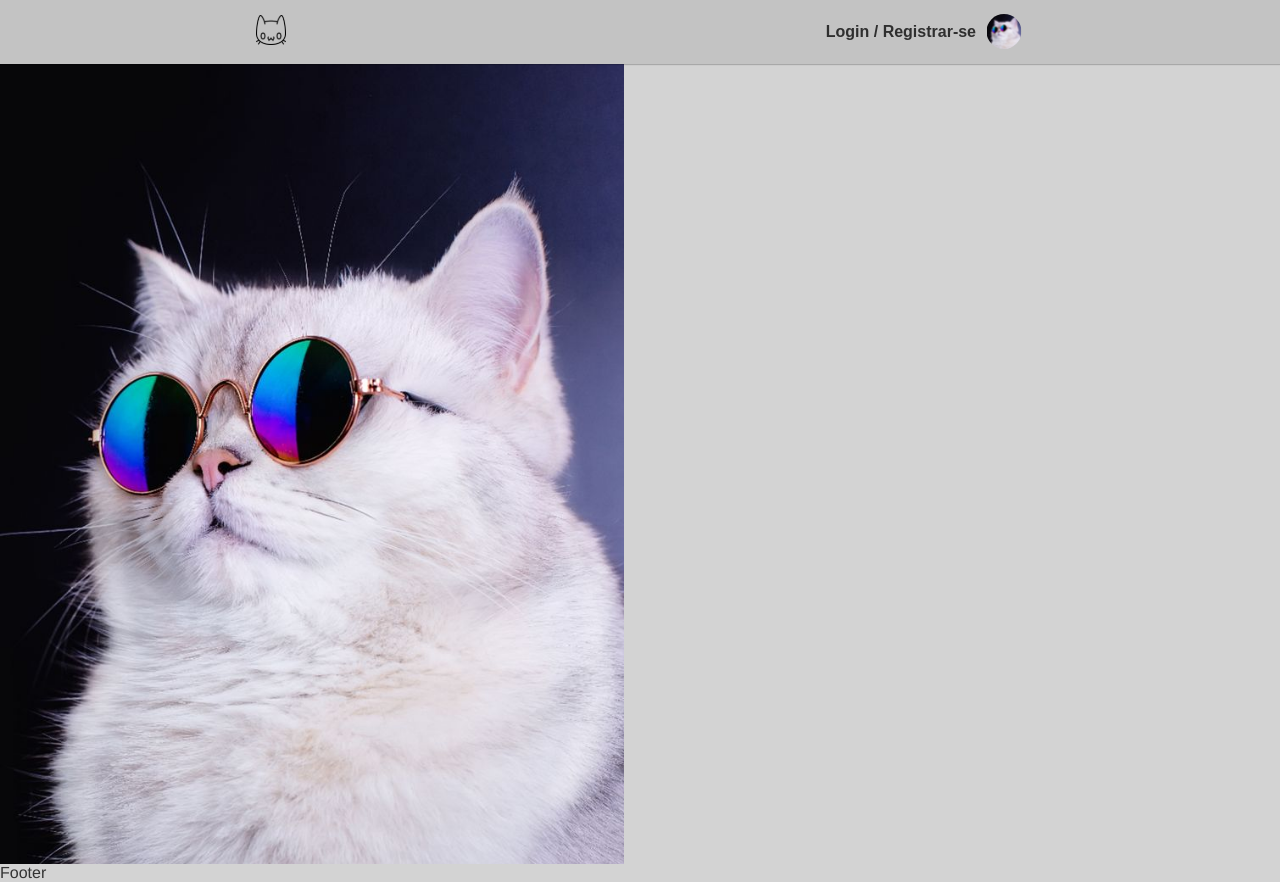
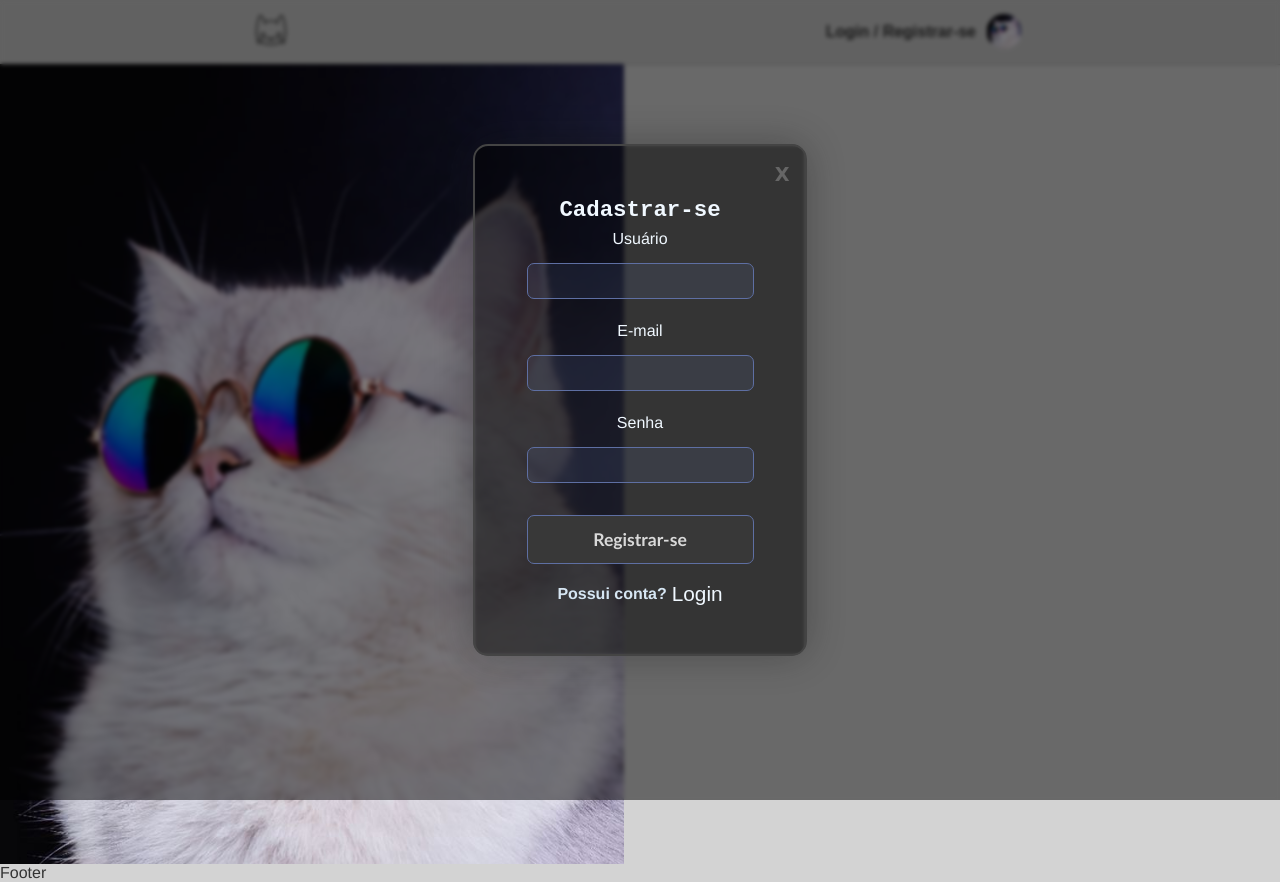
Before and after one commit to LucasKennari/Projeto-Catgram, a React (Vite) app: page /login/register in a window 1280 px wide. Built offline with nearby package versions, Linux system fonts and the light colour scheme; a web font is replaced by a local one.

Commit message:
fix onde deveria clicar 2x no login/cadastro para abrir o modal, fix na parte do cadastro no momento em que clicava para ir pro login ele não carregava. Modal de cadastro criado.

```diff
--- a/src/App.jsx
+++ b/src/App.jsx
@@ -19,7 +19,7 @@ const App = () => {
                                         <UserStorage>
                                                   <Header />
                                                   <Routes>
-                                                            <Route path='/'
+                                                            <Route path='/' end
                                                                       element={<Home />} />
 
                                                   </Routes>
--- a/src/Components/Modal/Modal.jsx
+++ b/src/Components/Modal/Modal.jsx
@@ -3,7 +3,7 @@ import styles from "./modal.module.css"
 import { useNavigate } from 'react-router-dom'
 
 
-const Modal = ({ children }) => {
+const Modal = ({ children, }) => {
 
           const navigate = useNavigate()
           function handleClick() {
--- a/src/Components/RotasLogin/login/Login.jsx
+++ b/src/Components/RotasLogin/login/Login.jsx
@@ -13,12 +13,11 @@ const Login = () => {
           return (
                     <section className={styles.login}>
                               <div >
-
                                         <Routes>
                                                   <Route path='/' element={<LoginForm />} />
-                                                  <Route path='/registrar' element={<LoginCreate />} />
-                                                  <Route path='/pardeu' element={<LoginPasswordLost />} />
-                                                  <Route path='/resetar' element={<LoginResetPassword />} />
+                                                  <Route path='register' end element={<LoginCreate />} />
+                                                  <Route path='pardeu' element={<LoginPasswordLost />} />
+                                                  <Route path='resetar' element={<LoginResetPassword />} />
                                         </Routes>
 
                               </div>
--- a/src/Components/RotasLogin/loginCreate/LoginCreate.jsx
+++ b/src/Components/RotasLogin/loginCreate/LoginCreate.jsx
@@ -1,11 +1,26 @@
 import React from 'react'
+import Modal from '../../Modal/Modal'
+import styles from './loginCreate.module.css'
+import RegisterForm from '../../forms/RegisterForm/RegisterForm'
 
 const LoginCreate = () => {
+          React.useEffect(() => {
+                    const mod = document.getElementById('lgnModal')
+                    mod.classList.add('ativo')
 
+          }, [])
           return (
-                    <div>
-                              Login Create
-                    </div>
+                    <section>
+
+                              <Modal >
+
+                                        <h4 className={styles.title}>Cadastrar-se</h4>
+                                        <RegisterForm />
+
+                              </Modal>
+
+
+                    </section>
           )
 }
 
--- /dev/null
+++ b/src/Components/RotasLogin/loginCreate/loginCreate.module.css
@@ -0,0 +1,5 @@
+.title {
+  color: aliceblue;
+  font-family: "Courier New", Courier, monospace;
+  font-size: 1.4rem;
+}
--- a/src/Components/RotasLogin/loginForm/LoginForm.jsx
+++ b/src/Components/RotasLogin/loginForm/LoginForm.jsx
@@ -5,6 +5,12 @@ import Modal from '../../Modal/Modal'
 import { userContext } from '../../../useHooks/useContext'
 
 const LoginForm = () => {
+
+          React.useEffect(() => {
+                    const mod = document.getElementById('lgnModal')
+                    mod.classList.add('ativo')
+
+          }, [])
 
           const { login } = React.useContext(userContext)
 
--- /dev/null
+++ b/src/Components/forms/RegisterForm/RegisterForm.jsx
@@ -0,0 +1,34 @@
+import React from 'react'
+import InputForm from '../inputForm/InputForm'
+import BtnForm from '../btnForm/BtnForm'
+import useForm from '../../../useHooks/useForm'
+
+import styles from './registerForm.module.css'
+import { Link } from 'react-router-dom'
+const RegisterForm = () => {
+          const username = useForm()
+          const email = useForm('email')
+          const password = useForm()
+
+          function handleSubmit(event) {
+                    event.preventDefault()
+          }
+          return (
+                    <form onSubmit={handleSubmit}>
+                              <InputForm label="Usuário" name='username' type='text' requerid {...username} />
+                              <InputForm label="E-mail" name='email' type='email' requerid {...email} />
+                              <InputForm label="Senha" name='password' type='password' requerid {...password} />
+
+                              <div className={styles.btnForm}>
+                                        <BtnForm >Registrar-se</BtnForm>
+                                        <div className={styles.btnLogin}>
+                                                  <h4 className={styles.subtitle}>Possui conta?</h4>
+                                                  <Link className={styles.lgnLink} to='/login' >Login</Link>
+
+                                        </div>
+                              </div>
+                    </form >
+          )
+}
+
+export default RegisterForm
--- /dev/null
+++ b/src/Components/forms/RegisterForm/registerForm.module.css
@@ -0,0 +1,22 @@
+.btnForm {
+  display: grid;
+}
+.lgnLink {
+  position: relative;
+  top: 3px;
+  display: flex;
+  padding-left: 5px;
+  font-weight: normal;
+  align-items: flex-end;
+  color: aliceblue;
+  font-size: 1.3rem;
+}
+.subtitle {
+  margin-top: 16px;
+  color: rgb(214, 230, 243);
+}
+.btnLogin {
+  display: flex;
+  justify-content: center;
+  padding-top: 5px;
+}
--- a/src/Components/forms/loginForm/loginFormComponents.jsx
+++ b/src/Components/forms/loginForm/loginFormComponents.jsx
@@ -76,7 +76,7 @@ const LoginFormComponents = () => {
                                         <Link className={styles.resetPass} to='/reset/password'>Esqueci minha senha</Link>
                                         <div className={styles.registerdiv}>
                                                   <h4 className={styles.subtitle}>Não possui conta?</h4>
-                                                  <Link className={styles.register} to='/register'>Registrar-se</Link>
+                                                  <Link className={styles.register} to='register'>Registrar-se</Link>
 
                                         </div>
 
```
